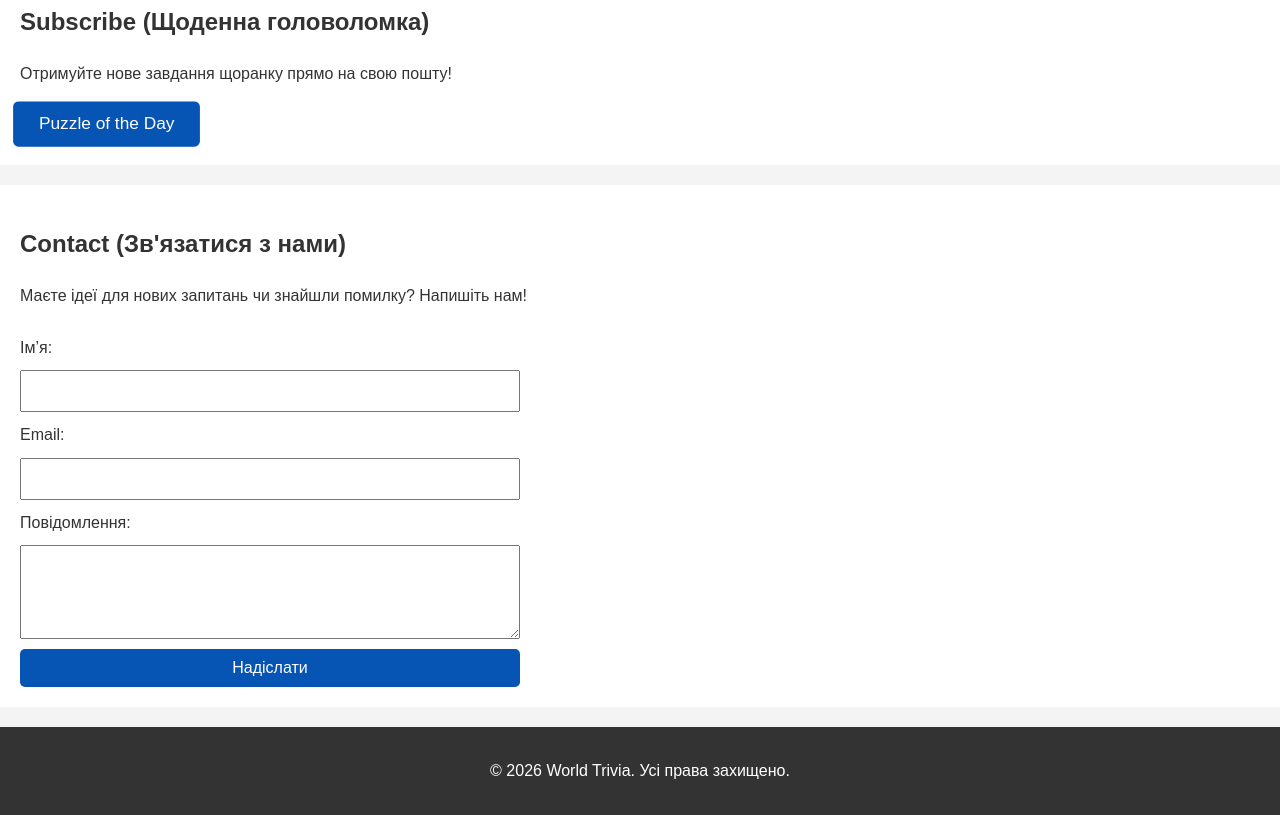
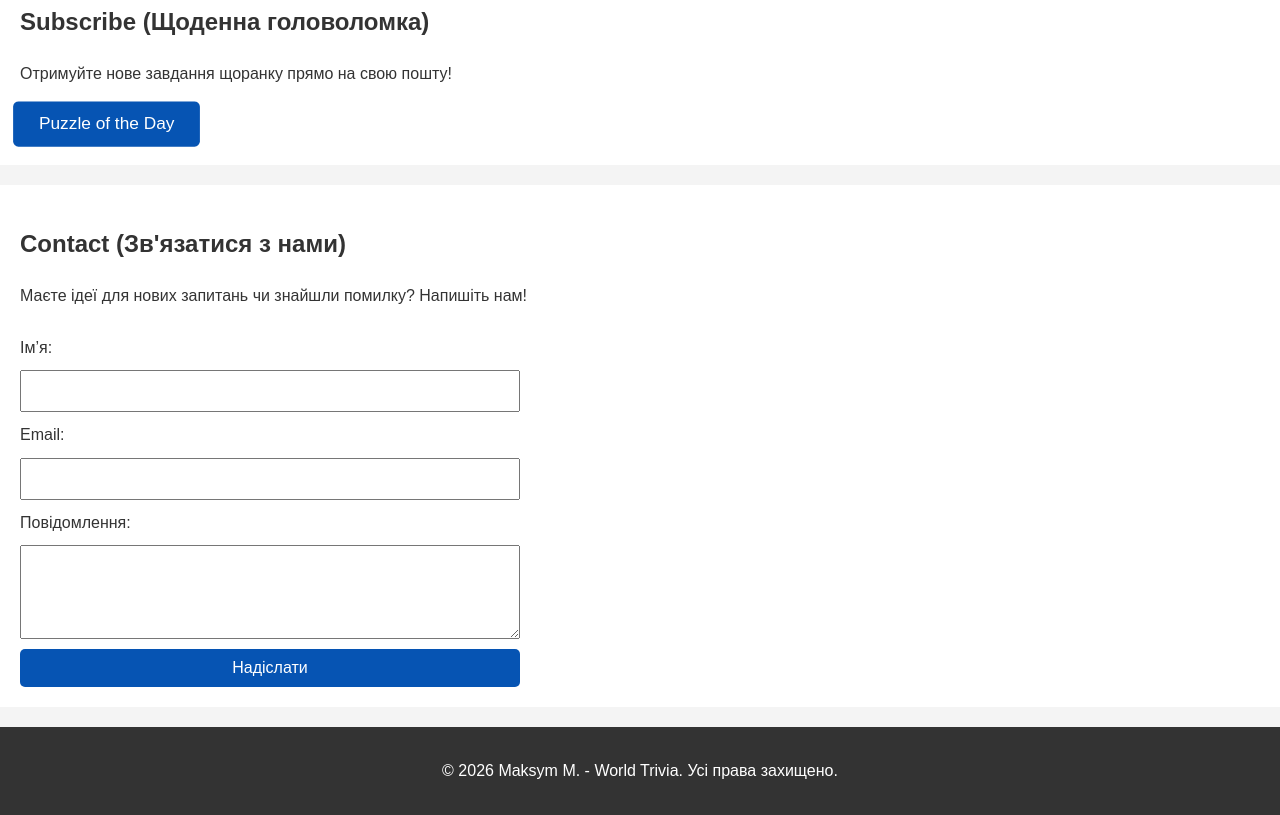
Before and after one commit to killside08/TK42college, a plain HTML site: page pr3/index.html in a window 1280 px wide. Shown: the part 1219-2034 px from the top of the page. Drawn offline with Linux system fonts and the light colour scheme.

Commit message:
pr3 changes

```diff
--- a/pr3/index.html
+++ b/pr3/index.html
@@ -134,7 +134,7 @@
     </main>
 
     <footer>
-        <p>&copy; 2026 World Trivia. Усі права захищено. <span class="sr-only">Навчальний проєкт з веб-розробки.</span></p>
+        <p>&copy; 2026 Maksym M. - World Trivia. Усі права захищено. <span class="sr-only">Навчальний проєкт з веб-розробки.</span></p>
     </footer>
 
 </body>
```
